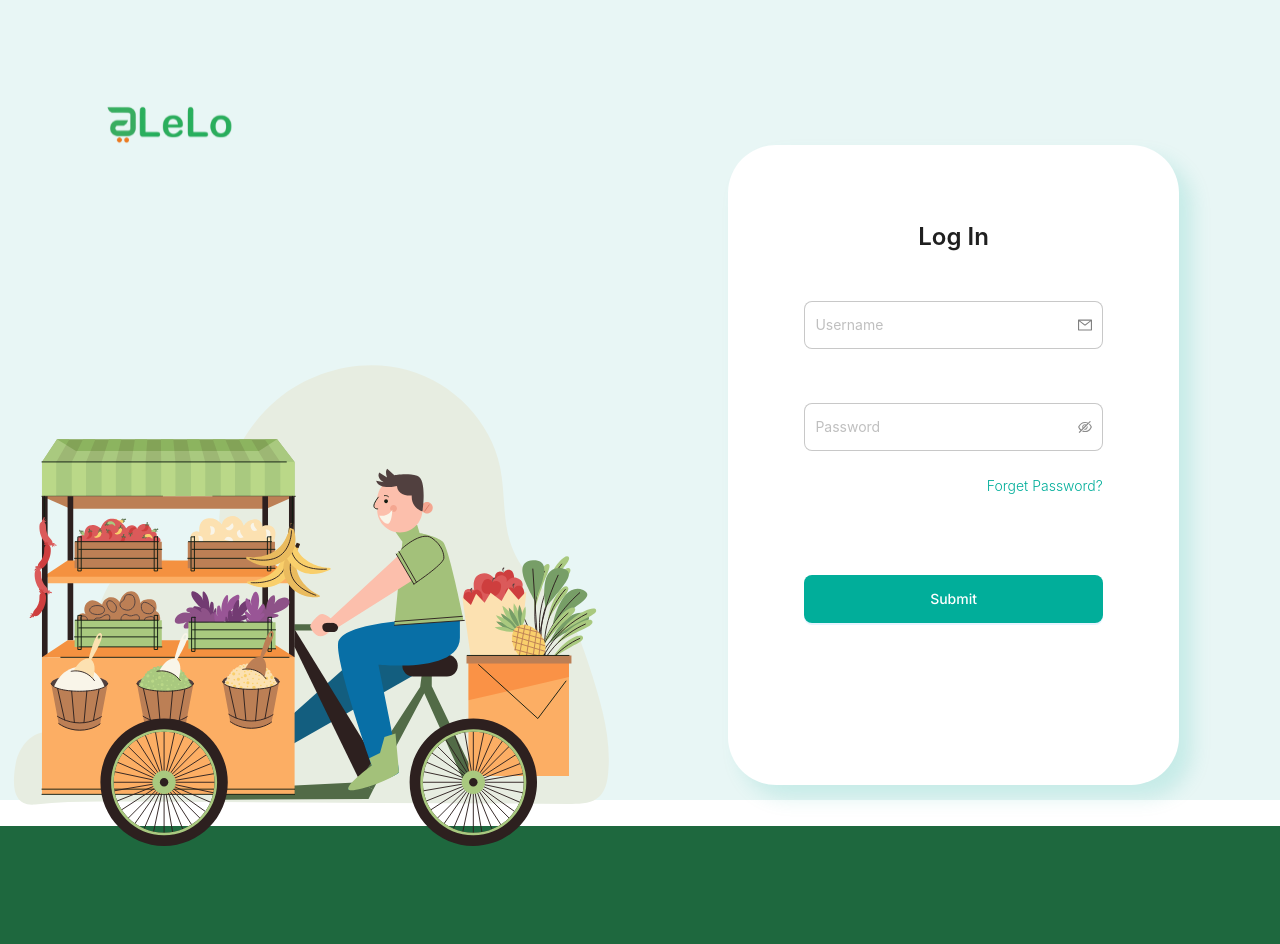
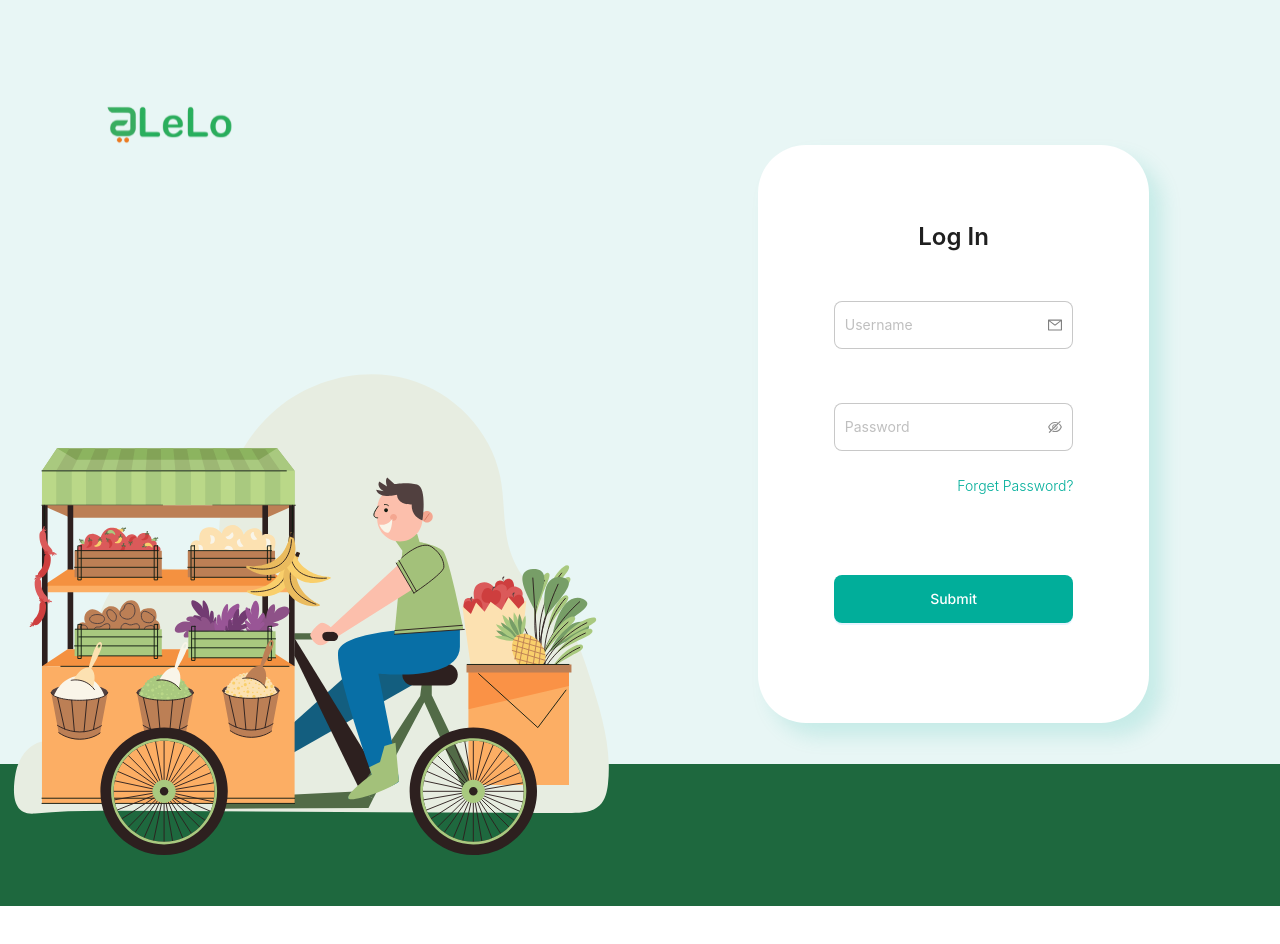
Before and after one commit to AseelAbdul11/alelo-web, a React (Create React App) app: page / in a window 1280 px wide. Shown: the top 944 px of the page. After the commit the page ends 906 px from the top, so only its background shows below. Built offline with nearby package versions, Linux system fonts and the light colour scheme; no server answers; a web font is replaced by a local one.

Commit message:
alignment changes in the login page

```diff
--- a/src/Components/Login/LoginCard/Login.tsx
+++ b/src/Components/Login/LoginCard/Login.tsx
@@ -15,7 +15,6 @@ export const Login: FC = () => {
   const [validation, setValidation] :any = useState([])
   const onFinishFailed = (errorInfo: any) => {
     setValidation(['onChange', 'onBlur'])
-
   };
   const regex = (val: any) => {
     const value = /^(?=.*[a-z])(?=.*[A-Z])(?=.*\d)(?=.*[@$!%*?&])[A-Za-z\d@$!%*?&]{8,}$/
--- a/src/Components/Login/LoginCard/login.css
+++ b/src/Components/Login/LoginCard/login.css
@@ -1,7 +1,7 @@
 .login-block{
-    width: 69%;
-    min-width: 400px;
-    height: 640px;
+    width: 60%;
+    min-width: 385px;
+    height: 578px;
     box-shadow: 13px 13px 20px 0px rgba(1, 174, 154, 0.15);
     border-radius: 48px;
     background-color: #fff;
@@ -22,10 +22,18 @@
 
 
 
-    .login-block{
+    /* .login-block{
 
         height: 583px;
 
         padding: 44px 76px;
-    }
+    } */
 }
+
+
+@media screen and (min-width : 1440px) {
+
+   .login-block{
+width : 480px
+   }
+}
--- a/src/Components/Login/LoginContainer/LoginContainer.tsx
+++ b/src/Components/Login/LoginContainer/LoginContainer.tsx
@@ -11,7 +11,10 @@ export const LoginContainer: FC = () => {
       </div>
       <div className="login-inner-block">
         <div className="login-body">
-          <img className='login-image' src={loginImage} alt=""  />
+          <div className='login-image-section'>
+          <img className='login-image' src={loginImage} alt="" style={{ position : 'absolute',bottom : '-176px'}}  />
+
+          </div>
           <div className='login-block-1'>
           <Login />
           </div>
--- a/src/Components/Login/LoginContainer/logincontainer.css
+++ b/src/Components/Login/LoginContainer/logincontainer.css
@@ -25,8 +25,12 @@
 
 
 .login-image {
-    transform: translateY(162px);
-    width: 49%
+    width: 100%
+}
+
+.login-image-section{
+    position : relative;
+    width : 49%
 }
 
 
@@ -44,8 +48,19 @@
         padding-top: 100px;
     }
 
+    .login-image-section{
+        width : 60%
+    }
     .login-container{
         padding-top : 70px
     }
 
 }
+
+
+@media screen and (min-width : 1440px) {
+
+    .login-image-section{
+        width : 45%
+    }
+ }
```
